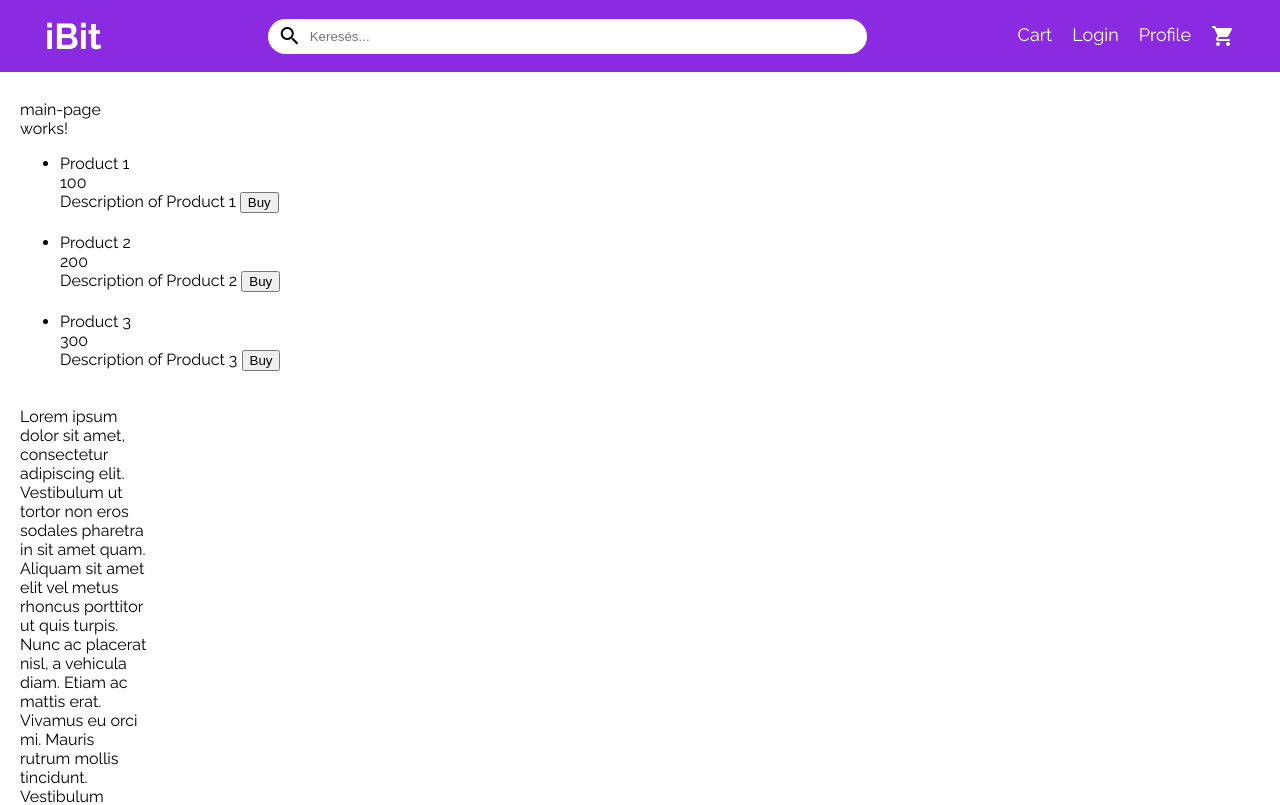
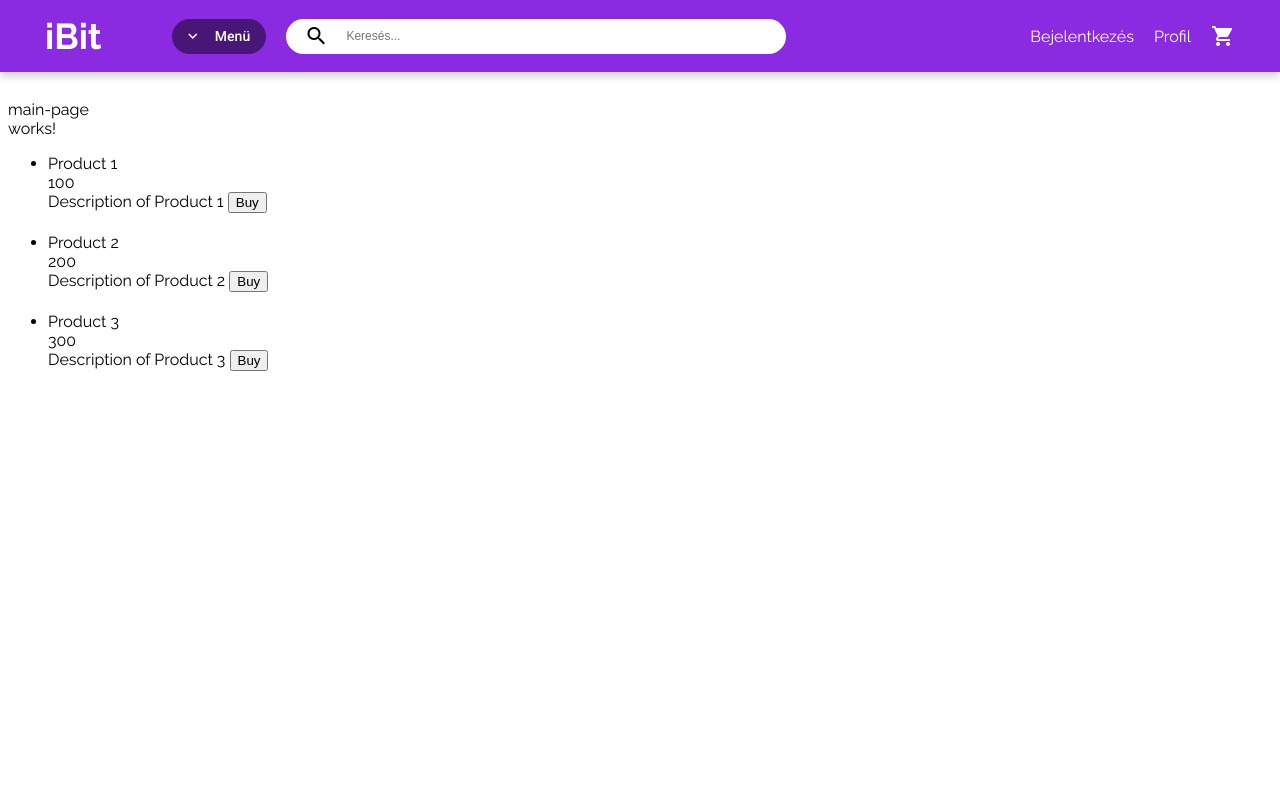
Before and after one commit to baloghk/pc-shop-pwa, an Angular app: page /main in a window 1280 px wide. Shown: the top 805 px of the page. Built offline with nearby package versions, Linux system fonts and the light colour scheme.

Commit message:
navbar minor changes, menu implementation

```diff
--- a/src/app/app.component.html
+++ b/src/app/app.component.html
@@ -1,18 +1,29 @@
 <nav class="navbar" [class.hidden]="!navbarVisible">
-  <div><a routerLink="/" class="Logo">iBit</a></div>
-  <div class="search-bar-container">
-    <button mat-icon-button>
-      <mat-icon>search</mat-icon>
-    </button>
-    <input type="text" placeholder="Keresés..." class="search-input" />
+  <div class="navbar-left">
+    <div><a routerLink="/" class="logo">iBit</a></div>
+    <button class="menu_btn" mat-button (click)="toggleMenu()">Menü <mat-icon>{{ isMenuOpen ? 'expand_less' : 'expand_more' }}</mat-icon></button>
+    <div class="search-bar-container">
+      <button mat-icon-button>
+        <mat-icon>search</mat-icon>
+      </button>
+      <input type="text" placeholder="Keresés..." class="search-input" />
+    </div>
   </div>
-  <ul class="navbar-links">
-    <li><a routerLink="/cart">Cart</a></li>
-    <li><a routerLink="/login">Login</a></li>
-    <li><a routerLink="/profile">Profile</a></li>
-    <mat-icon style="color: white">shopping_cart</mat-icon>
+
+  <ul class="navbar-right">
+    <li><a routerLink="/login">Bejelentkezés</a></li>
+    <li><a routerLink="/profile">Profil</a></li>
+    <li><a routerLink="/cart"><mat-icon class= "cart">shopping_cart</mat-icon></a></li>
   </ul>
 </nav>
 
+<div class="overlay" [class.active]="isMenuOpen"></div>
 
+<nav class="menu" [class.hidden]="!menuVisible">
+  <ul>
+    <li><a routerLink="/product">Számítógép</a></li>
+    <li><a routerLink="/product">Notebook</a></li>
+    <li><a routerLink="/product">Periféria</a></li>
+  </ul>
+</nav>
 <router-outlet></router-outlet>
--- a/src/app/app.component.scss
+++ b/src/app/app.component.scss
@@ -12,7 +12,6 @@ body, html {
 .navbar {
   position: fixed;
   display: flex;
-  flex-direction: row;
   top: 0;
   left: 0;
   width: 100vw;
@@ -21,35 +20,163 @@ body, html {
   padding: 15px 45px;
   z-index: 1000;
   align-items: center;
-  justify-content: space-between;
-}
-
-.navbar div {
-  font-size: 36px;
-  font-weight: bold;
-  color: white;
-  padding-right: 45px;
+  box-shadow: 0 4px 8px rgba(0, 0, 0, 0.2);
 }
 
 .navbar.hidden {
   transform: translateY(-100%);
 }
 
-.navbar-links {
+.navbar-left {
+  display: flex;
+  align-items: center;
+  flex-grow: 1;
+  gap: 20px;
+}
+
+.logo {
+  font-size: 36px;
+  font-weight: bold;
+  color: white;
+  text-decoration: none;
+  margin-right: 20px;
+}
+
+.menu_btn {
+  background-color: rgb(72, 22, 119);
+  color: white !important;
+  display: flex;
+  align-items: center;
+  gap: 5px;
+  height: 35px;
+  margin-left: 30px;
+}
+
+.menu {
+  position: fixed;
+  top: 70px;
+  margin-left: 150px;
+  width: 500px;
+  background-color: rgb(72, 22, 119);
+  z-index: 999;
+  padding: 20px;
+  box-shadow: 0 4px 8px rgba(0, 0, 0, 0.2);
+  max-height: calc(100vh - 70px);
+  overflow-y: auto;
+}
+
+.menu.hidden {
+  transform: translateY(-20px);
+  opacity: 0;
+  pointer-events: none;
+}
+
+.menu ul {
+  display: flex;
+  flex-direction: column;
+  list-style: none;
+}
+
+.menu ul li {
+  padding: 10px 0;
+}
+
+.menu ul li a {
+  color: white;
+  text-decoration: none;
+  font-size: 1rem;
+  transition: color 0.3s;
+  display: block;
+  padding: 8px 15px;
+  border-radius: 4px;
+}
+
+.menu ul li a:hover {
+  color: #ccc;
+  background-color: rgba(255, 255, 255, 0.1);
+}
+
+body.menu-open {
+  overflow: hidden;
+}
+
+.hidden {
+  display: none;
+}
+
+.search-bar-container {
+  height: 35px;
+  padding: 0 10px;
+  background: white;
+  border-radius: 32px;
+  display: flex;
+  align-items: center;
+  justify-content: center;
+  margin-right: 20px;
+  min-width: 200px;
+  max-width: 500px;
+  flex-grow: 1;
+}
+
+.search-bar-container input {
+  width: 100%;
+  font-size: 0.75rem;
+  outline: none;
+  border: none;
+  background: inherit;
+  padding: 0 10px;
+  width: 40vw;
+  min-width: 150px;
+  height: 80%;
+}
+
+.navbar-right {
   list-style: none;
   display: flex;
   gap: 20px;
+  margin-left: auto;
 }
 
-.navbar-links a {
+.navbar-right li {
+  display: flex;
+
+}
+
+.navbar-right li a {
+  font-size: 16px;
+}
+
+.navbar-right a {
   text-decoration: none;
   color: white;
   font-size: 18px;
   transition: color 0.3s;
+  display: flex;
+  align-items: center;
+  gap: 5px;
 }
 
-.navbar-links a:hover {
+.navbar-right a:hover {
   color: gray;
+}
+
+mat-icon {
+  color: white;
+  font-size: 1.5rem;
+}
+
+.cart {
+  color: white;
+  font-size: 1.5rem;
+  transition: transform 0.3s, color 0.3s;
+}
+
+.cart:hover {
+  color: gray;
+}
+
+.search-bar-container mat-icon {
+  color: black;
 }
 
 main, router-outlet {
@@ -57,32 +184,20 @@ main, router-outlet {
   margin-top: 100px;
 }
 
-.search-bar-container {
-  height: 35px;
-  padding: 0px 30px 0px 2px;
-  background: white;
-  border-radius: 32px;
-  display: flex;
-  align-items: center;
-  justify-content: center;
-  margin-right: 30px;
+.overlay {
+  position: fixed;
+  top: 0;
+  left: 0;
+  width: 100vw;
+  height: 100vh;
+  background-color: rgba(0, 0, 0, 0.5);
+  z-index: 998;
+  opacity: 0;
+  pointer-events: none;
+  transition: opacity 0.3s ease;
 }
 
- input {
-    width: 40vw;
-    font-size: 0,75rem;
-    outline: none;
-    border: none;
-    background: inherit;
-    min-width: 150px;
-  }
-
-  mat-icon {
-    color: black;
-    font-size: 1.5rem;
-  }
-
-  .Logo {
-    text-decoration: none;
-    color: white;
-  }
+.overlay.active {
+  opacity: 1;
+  pointer-events: auto;
+}
--- a/src/app/app.component.ts
+++ b/src/app/app.component.ts
@@ -4,10 +4,11 @@ import { RouterOutlet } from '@angular/router';
 import { RouterLink } from '@angular/router';
 import {MatIcon} from '@angular/material/icon';
 import {MatIconButton} from '@angular/material/button';
+import { MatButton } from '@angular/material/button';
 
 @Component({
   selector: 'app-root',
-  imports: [RouterOutlet, RouterLink,MatIcon, MatIconButton],
+  imports: [RouterOutlet, RouterLink,MatIcon, MatIconButton, MatButton],
   templateUrl: './app.component.html',
   styleUrl: './app.component.scss'
 })
@@ -16,6 +17,8 @@ export class AppComponent {
 
   lastScrollTop = 0;
   navbarVisible = true;
+  menuVisible = false;
+  isMenuOpen = false;
 
   @HostListener('window:scroll', [])
   onWindowScroll() {
@@ -31,4 +34,26 @@ export class AppComponent {
 
     this.lastScrollTop = scrollTop;
   }
+
+  toggleMenu() {
+    this.menuVisible = !this.menuVisible;
+    this.isMenuOpen = this.menuVisible;
+    if (this.isMenuOpen) {
+      document.body.style.overflow = 'hidden';
+    } else {
+      document.body.style.overflow = '';
+    }
+  }
+
+  @HostListener('document:click', ['$event'])
+  onClick(event: MouseEvent) {
+    const menuElement = document.querySelector('.menu');
+    const menuButton = document.querySelector('.menu_btn');
+
+    if (this.isMenuOpen &&
+        !menuElement?.contains(event.target as Node) &&
+        !menuButton?.contains(event.target as Node)) {
+      this.toggleMenu();
+    }
+  }
 }
--- a/src/app/components/main-page/main-page.component.html
+++ b/src/app/components/main-page/main-page.component.html
@@ -12,13 +12,3 @@
       </button>
     </li>
   </ul>
-
-  <p>Lorem ipsum dolor sit amet, consectetur adipiscing elit. Vestibulum ut tortor non eros sodales pharetra in sit amet quam. Aliquam sit amet elit vel metus rhoncus porttitor ut quis turpis. Nunc ac placerat nisl, a vehicula diam. Etiam ac mattis erat. Vivamus eu orci mi. Mauris rutrum mollis tincidunt. Vestibulum malesuada consectetur consectetur.
-
-    Mauris at enim eget ligula elementum fringilla. Maecenas tincidunt consectetur quam. Vestibulum ante ipsum primis in faucibus orci luctus et ultrices posuere cubilia curae; Praesent condimentum vulputate pulvinar. Pellentesque sodales faucibus metus at varius. Pellentesque a nisi at eros pulvinar scelerisque. Curabitur vitae imperdiet urna, in lobortis neque. Donec dapibus convallis nibh sit amet auctor. Integer laoreet ipsum sed ante varius, in lacinia augue mollis. In posuere maximus lectus, vitae efficitur magna ultrices non. Pellentesque suscipit orci dictum lacus egestas, ac efficitur mauris lacinia. Sed in orci laoreet, consequat tortor sit amet, egestas turpis. Vestibulum vel ipsum justo.
-
-    Nullam feugiat, risus at luctus tempor, diam nunc sagittis ante, eget consequat leo ante non arcu. Lorem ipsum dolor sit amet, consectetur adipiscing elit. Duis id ullamcorper nibh. Donec odio odio, vulputate ut nulla ac, hendrerit rutrum eros. Interdum et malesuada fames ac ante ipsum primis in faucibus. Aenean ut nisi vel felis porta pharetra. Nunc nisl lectus, condimentum quis efficitur ac, sagittis ut nibh.
-
-    Nam erat nibh, commodo id venenatis ut, tempor ut nibh. Nunc consequat justo in sagittis interdum. Pellentesque a venenatis mi. Aliquam tempor nunc elit, nec congue ipsum dapibus at. Duis eu enim et tortor suscipit venenatis. Nullam in justo in leo volutpat porta. Curabitur enim nisl, fringilla nec urna vitae, tincidunt pulvinar ipsum. Nullam condimentum odio ut risus sollicitudin, at rhoncus nibh molestie. Quisque fringilla augue quis turpis viverra luctus. Suspendisse vitae libero ultricies, bibendum felis et, faucibus risus.
-
-    Maecenas eget nisl dictum, varius orci et, faucibus ante. Ut et ipsum non diam facilisis sagittis. Donec imperdiet odio aliquam orci semper volutpat. Maecenas vel magna ac leo scelerisque luctus sed vel sapien. Nullam ac ligula euismod mauris ultricies imperdiet vitae nec magna. Aliquam at nisi pharetra, consectetur neque sit amet, tristique turpis. Aliquam purus est, gravida et mollis a, gravida sit amet velit. Quisque vehicula pellentesque erat et mollis. Fusce mollis sit amet tortor eu elementum. Pellentesque tempor ante feugiat, eleifend nulla eu, dapibus diam. Aliquam venenatis rutrum urna, vitae semper enim.</p>
--- /dev/null
+++ b/src/app/components/shop-page/shop-page.component.html
@@ -0,0 +1 @@
+<p>shop-page works!</p>
--- a/src/styles.scss
+++ b/src/styles.scss
@@ -3,5 +3,4 @@ body {
     font-optical-sizing: auto;
     font-weight: 400;
     font-style: normal;
-    margin: 20px;
   }
```
Also changed, not shown: src/app/components/shop-page/shop-page.component.ts (added, +11 -0 lines), src/app/components/shop-page/shop-page.component.scss (added), 1 other file (tests, documents, lock files or other folders).
